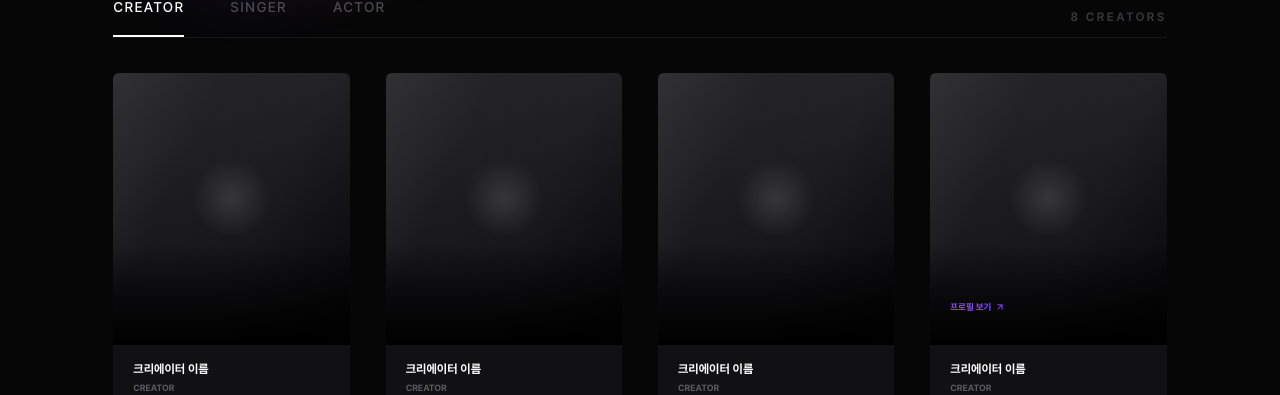
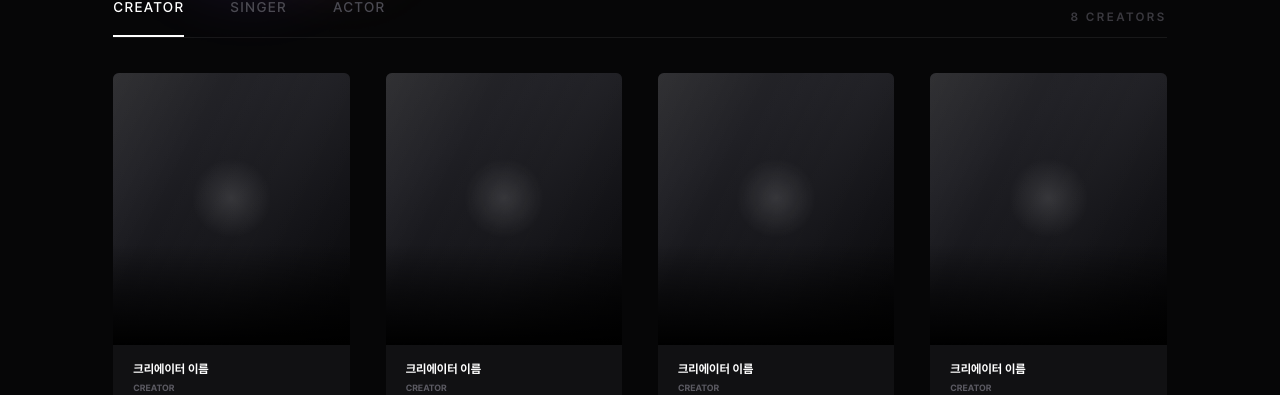
Before and after one commit to artistcanvas/TheArtistCanvas, a Next.js app: page /artist in a window 1280 px wide. Shown: the part 302-697 px from the top of the page. Built offline with nearby package versions, Linux system fonts and the light colour scheme.

Commit message:
artist card hover

```diff
--- a/app/_components/artist/ArtistCard.tsx
+++ b/app/_components/artist/ArtistCard.tsx
@@ -9,16 +9,14 @@ export default function ArtistCard({ artist }: { artist: ArtistProfile }) {
         <div className="absolute inset-0 bg-[radial-gradient(circle_at_50%_46%,rgba(255,255,255,0.12),transparent_21%),linear-gradient(116deg,rgba(255,255,255,0.045)_0%,transparent_31%,rgba(255,255,255,0.025)_60%,transparent_100%)]" />
         <div className="absolute inset-x-0 bottom-0 h-[37%] bg-gradient-to-t from-black via-black/54 to-transparent" />
 
-        {artist.isFeatured ? (
         <button
           type="button"
           aria-label={`${artist.name} 프로필 보기`}
-            className="absolute bottom-[27px] left-[20px] flex items-center gap-[4px] text-[10px] font-bold text-[#8D4CFF] transition-colors group-hover:text-white md:bottom-[31px] md:left-[20px] md:text-[9px]"
+          className="absolute bottom-[27px] left-[20px] flex translate-y-[6px] items-center gap-[4px] text-[11px] font-bold text-[#8D4CFF] opacity-0 transition-[opacity,transform] duration-200 group-hover:translate-y-0 group-hover:opacity-100 group-focus-within:translate-y-0 group-focus-within:opacity-100 md:bottom-[31px] md:left-[20px] md:text-[clamp(11px,calc((12/1920)*100vw),12px)]"
         >
           프로필 보기
           <ArrowUpRight aria-hidden="true" size={10} strokeWidth={2.4} />
         </button>
-        ) : null}
       </div>
 
       <div className="bg-[#111113] px-[20px] pb-[17px] pt-[16px] md:px-[20px] md:pb-[18px] md:pt-[18px]">
```
Lines whose indentation alone changed are shown as unchanged.
